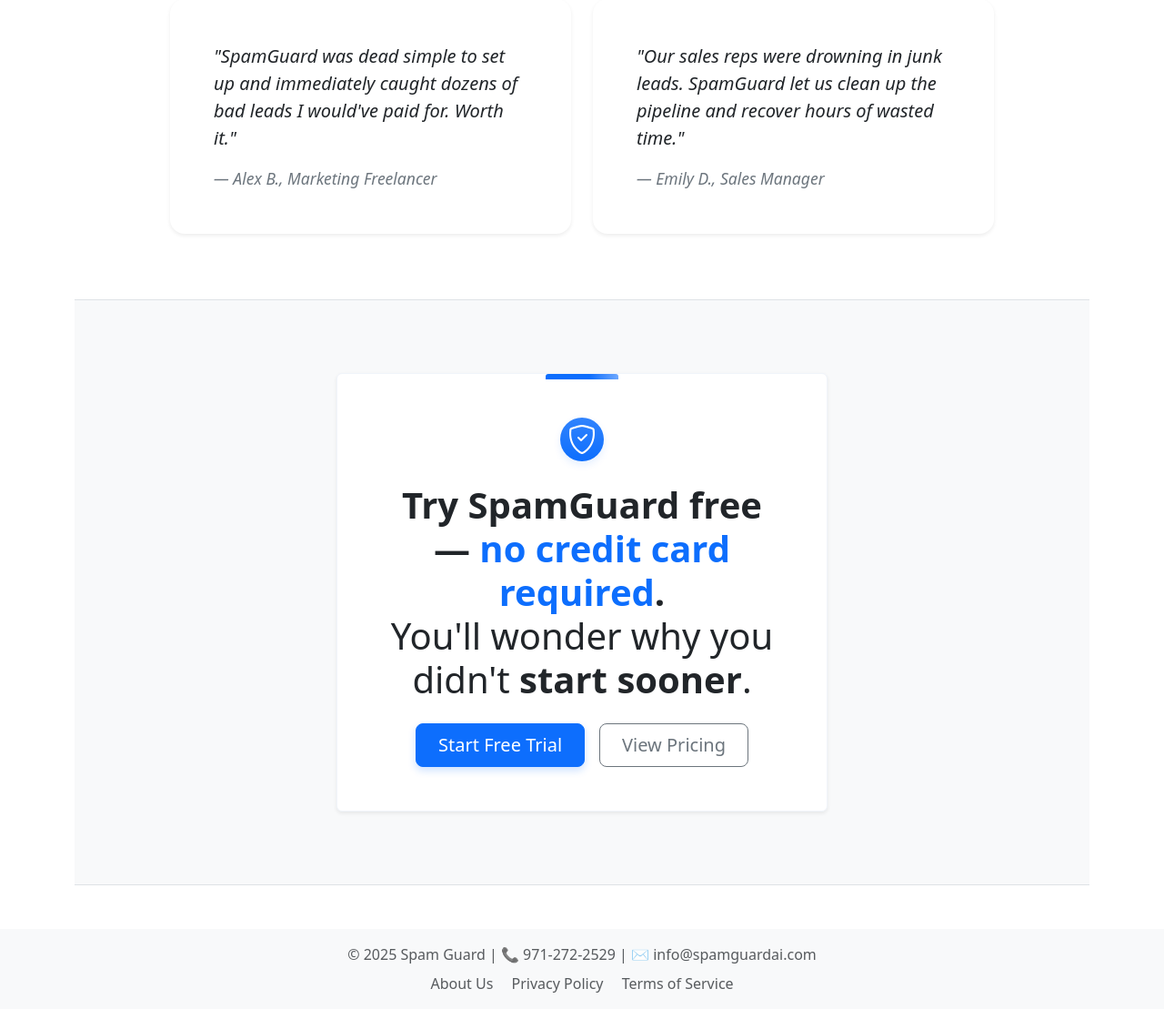
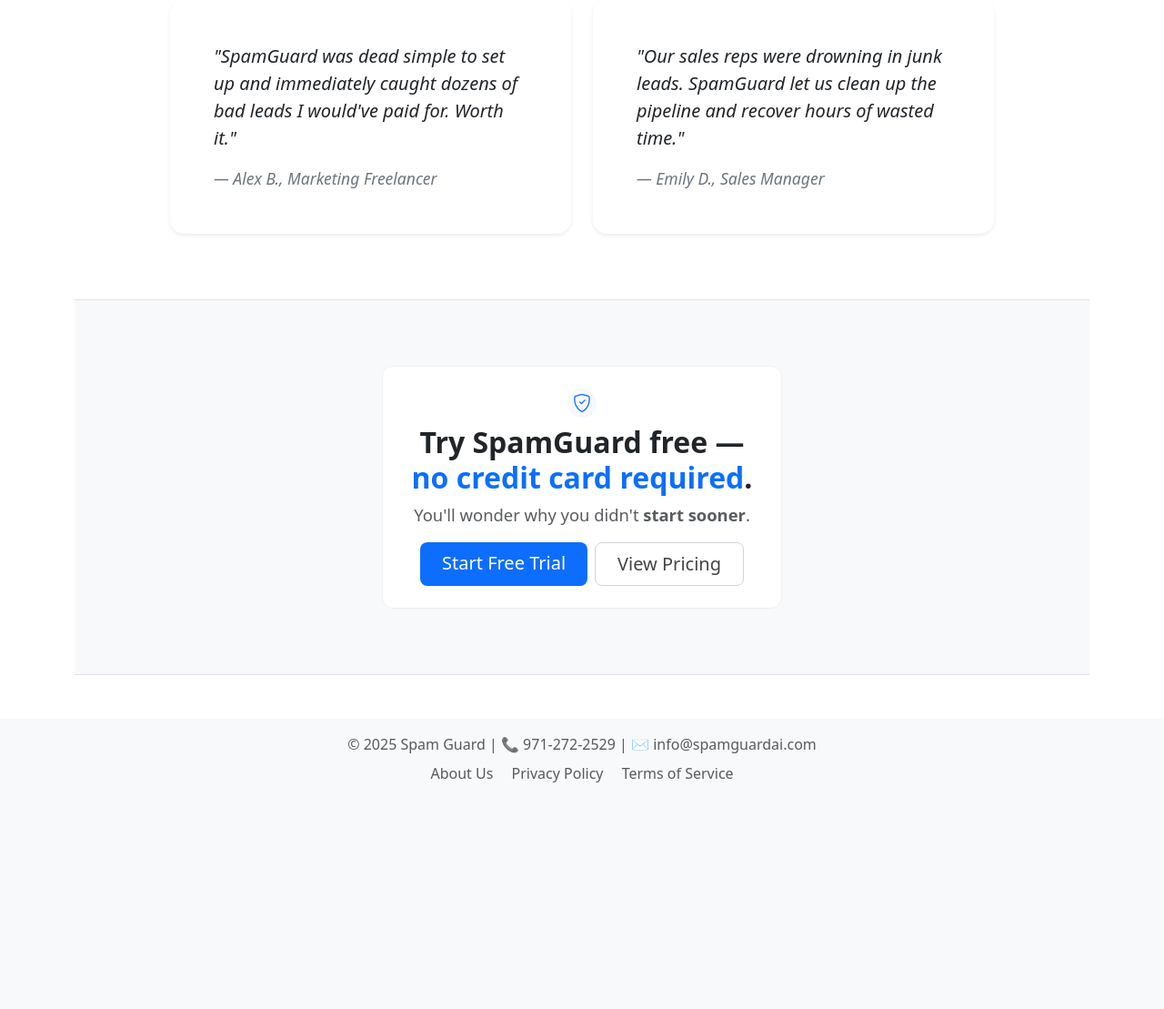
Before and after one commit to vtbell21/leadfilter, a Django app: page / in a window 1280 px wide. Shown: the part 1886-2995 px from the top of the page at 91% size. After the commit the page ends 2746 px from the top, so only its background shows below. Run offline with Django 5.2, Linux system fonts and the light colour scheme; parts of the project's set-up code (start-up, migrations or seed data) failed here and were passed over.

Commit message:
Make final CTA section minimalistic: remove accent bar, reduce shadow, simplify icon, and flatten buttons

```diff
--- a/leads/templates/leads/homepage.html
+++ b/leads/templates/leads/homepage.html
@@ -121,22 +121,23 @@
     <div class="container">
         <div class="row justify-content-center">
             <div class="col-12 d-flex justify-content-center">
-                <div class="cta-card position-relative p-5 shadow-sm rounded bg-white text-center hover-shadow" style="max-width: 540px; width: 100%; margin: 2rem 0;">
-                    <div class="cta-accent-bar position-absolute top-0 start-50 translate-middle-x" style="height: 6px; width: 80px; background: linear-gradient(90deg, #0d6efd 60%, #6ea8fe 100%); border-radius: 3px 3px 0 0; top: -6px;"></div>
-                    <div class="mb-3">
-                        <span class="cta-trust-icon d-inline-flex align-items-center justify-content-center bg-primary bg-gradient text-white rounded-circle mb-2" style="width: 48px; height: 48px; font-size: 2rem; box-shadow: 0 0.25rem 0.5rem rgba(13,110,253,0.10);">
+                <div class="cta-card-minimal p-4 bg-white text-center" style="max-width: 440px; width: 100%; margin: 1.5rem 0; border: 1px solid #f0f0f0; box-shadow: none;">
+                    <div class="mb-2">
+                        <span class="d-inline-flex align-items-center justify-content-center text-primary rounded-circle" style="width: 32px; height: 32px; font-size: 1.25rem; background: #f5f8ff;">
                             <i class="bi bi-shield-check"></i>
                         </span>
                     </div>
-                    <h2 class="display-6 fw-bold mb-4">
-                        Try SpamGuard free — <span class="text-primary">no credit card required</span>.<br>
-                        <span class="fw-normal">You'll wonder why you didn't <strong>start sooner</strong>.</span>
+                    <h2 class="h2 fw-bold mb-2">
+                        Try SpamGuard free — <span class="text-primary">no credit card required</span>.
                     </h2>
-                    <div class="d-grid gap-3 d-sm-flex justify-content-sm-center mt-4">
-                        <a href="{% url 'leads:signup' %}" class="btn btn-primary btn-lg px-4 gap-3">
+                    <div class="mb-3 text-muted" style="font-size: 1.15rem; font-weight: 400;">
+                        You'll wonder why you didn't <span class="fw-semibold">start sooner</span>.
+                    </div>
+                    <div class="d-grid gap-2 d-sm-flex justify-content-sm-center mt-3">
+                        <a href="{% url 'leads:signup' %}" class="btn btn-primary btn-lg px-4 gap-3 minimal-btn">
                             Start Free Trial
                         </a>
-                        <a href="{% url 'leads:pricing' %}" class="btn btn-outline-secondary btn-lg px-4">
+                        <a href="{% url 'leads:pricing' %}" class="btn btn-outline-secondary btn-lg px-4 minimal-btn">
                             View Pricing
                         </a>
                     </div>
@@ -204,30 +205,43 @@
         color: #0d6efd !important;
     }
 
-    .cta-card {
-        border: 1.5px solid #f0f4fa;
-        box-shadow: 0 2rem 3rem -1rem rgba(13, 110, 253, 0.08), 0 0.5rem 1.5rem rgba(0,0,0,0.04);
+    .cta-card-minimal {
+        border-radius: 0.75rem;
+        box-shadow: none !important;
+        border: 1px solid #f0f0f0;
         background: #fff;
-        margin-top: 2rem;
-        margin-bottom: 2rem;
-        transition: box-shadow 0.2s, transform 0.2s;
+        margin-top: 1.5rem;
+        margin-bottom: 1.5rem;
+        padding: 2rem 1.5rem;
+        transition: none;
     }
-    .cta-card:hover {
-        box-shadow: 0 2.5rem 4rem -1rem rgba(13, 110, 253, 0.13), 0 1rem 2rem rgba(0,0,0,0.07);
-        transform: translateY(-4px) scale(1.01);
+    .cta-card-minimal .btn {
+        border-radius: 0.5rem;
+        box-shadow: none !important;
+        font-weight: 500;
     }
-    .cta-accent-bar {
-        z-index: 2;
+    .cta-card-minimal .btn-primary {
+        background: #0d6efd;
+        border: none;
     }
-    .cta-trust-icon {
-        box-shadow: 0 0.25rem 0.5rem rgba(13,110,253,0.10);
+    .cta-card-minimal .btn-primary:hover {
+        background: #0353c6;
+    }
+    .cta-card-minimal .btn-outline-secondary {
+        border: 1px solid #d1d5db;
+        background: #fff;
+        color: #444;
+    }
+    .cta-card-minimal .btn-outline-secondary:hover {
+        background: #f5f5f5;
+        color: #222;
     }
     @media (max-width: 575px) {
-        .cta-card {
-            padding: 2rem 1rem;
+        .cta-card-minimal {
+            padding: 1.25rem 0.5rem;
         }
-        .display-6 {
-            font-size: 2rem;
+        .h2 {
+            font-size: 1.35rem;
         }
     }
 </style>
```
